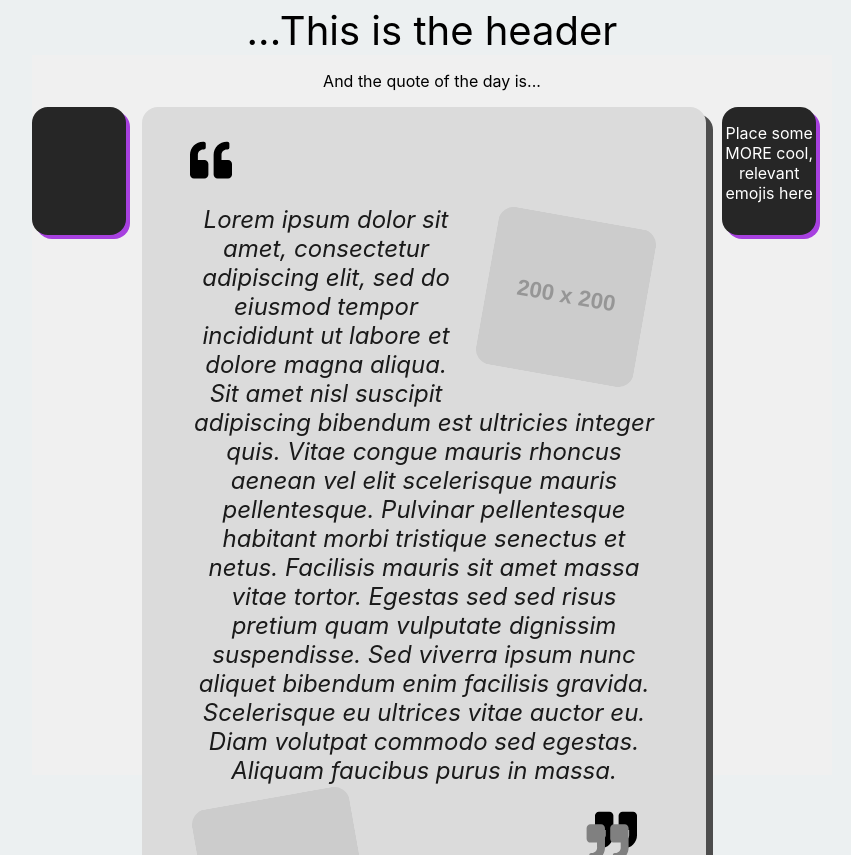
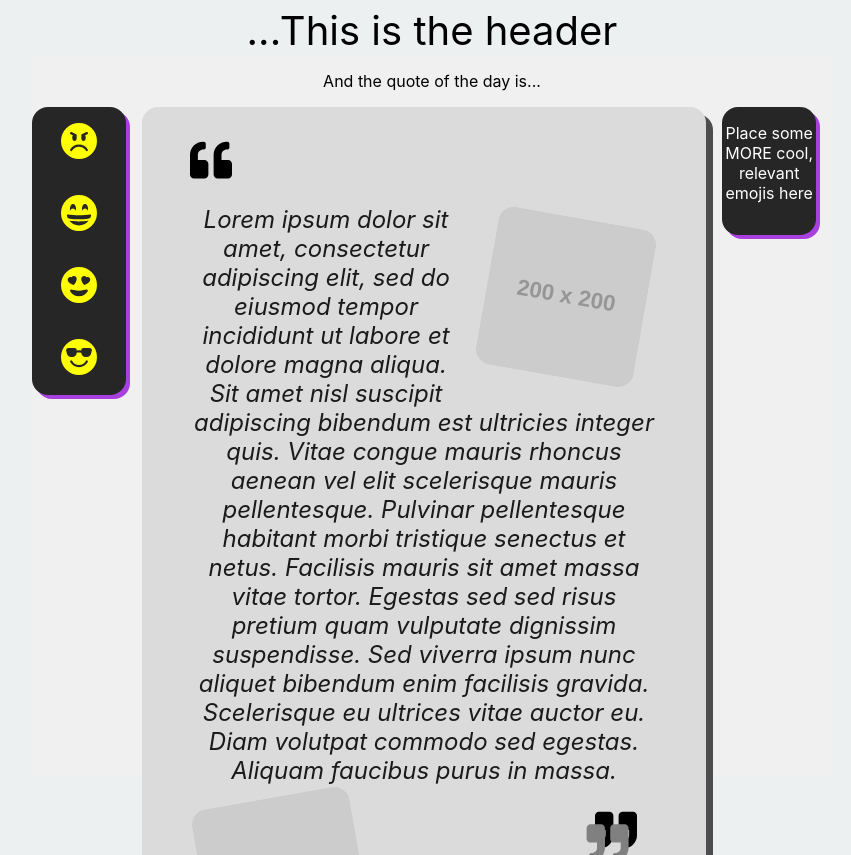
Before and after one commit to HalfMillennium/mnemo-app, a React (Create React App) app: page / in a window 1280 px wide. Shown: the whole page, without its empty margins (208-1059 px from the left). Built offline with nearby package versions, Linux system fonts and the light colour scheme.

Commit message:
Introduce EmojiIconService. Add example column of emojis to emoji-holder-left container

```diff
--- /dev/null
+++ b/src/core/utils/emoji_icon_service.ts
@@ -0,0 +1,39 @@
+import {
+  BsEmojiGrinFill,
+  BsEmojiAngryFill,
+  BsEmojiHeartEyesFill,
+  BsEmojiSunglassesFill,
+} from "react-icons/bs";
+
+export interface EmojiDetails {
+  type: string;
+  size: number; // pixels
+  color: string; // e.g. 'blue'
+}
+
+export class EmojiIconService {
+  type: string;
+  size: number;
+  color: string;
+
+  constructor(emojiDetails: EmojiDetails) {
+    this.type = emojiDetails.type;
+    this.size = emojiDetails.size;
+    this.color = emojiDetails.color;
+  }
+
+  get icon() {
+    if (this.type === "Grin") {
+      return BsEmojiGrinFill({ size: this.size, color: this.color });
+    }
+    if (this.type === "Angry") {
+      return BsEmojiAngryFill({ size: this.size, color: this.color });
+    }
+    if (this.type === "HeartEyes") {
+      return BsEmojiHeartEyesFill({ size: this.size, color: this.color });
+    }
+    if (this.type === "Sunglasses") {
+      return BsEmojiSunglassesFill({ size: this.size, color: this.color });
+    }
+  }
+}
--- /dev/null
+++ b/src/features/styles/shared/EmojiPanel.css
@@ -0,0 +1,10 @@
+.emoji-parent {
+    display: flex;
+    flex-direction: column;
+    height: fit-content;
+}
+
+.emoji-child {
+    flex: 2;
+    padding: 1rem;
+}
--- a/src/features/thoughts/QuoteCard.tsx
+++ b/src/features/thoughts/QuoteCard.tsx
@@ -1,12 +1,9 @@
 import React from 'react';
 import { FaQuoteLeft, FaQuoteRight } from "react-icons/fa";
 import '../styles/thoughts/QuoteCard.css';
+import { EmojiPanel } from '../../shared/EmojiPanel';
 
 const QUOTE_ICON_SIZE = 42;
-interface EmojiDetails {
-    title: string;
-    icon_name: string;
-}
 
 export default function QuoteCard(props: {quote: string}) {
     const {quote} = props;
@@ -15,9 +12,7 @@ export default function QuoteCard(props: {quote: string}) {
         <>
             <div className="presentation-group">
                 <div className="emoji-holder-left">
-                    <div className="emoji-icon">
-
-                    </div>
+                    <EmojiPanel/>
                 </div>
                 <div className="quote-container">
                     <div className="row qoute-left-container">
--- /dev/null
+++ b/src/shared/EmojiPanel.tsx
@@ -0,0 +1,29 @@
+import React from 'react';
+import { EmojiIconService, EmojiDetails } from '../core/utils/emoji_icon_service';
+import '../features/styles/shared/EmojiPanel.css';
+
+export function EmojiPanel() {
+    const emojiSize = 36;
+
+    const angryEmoji = new EmojiIconService({type: "Angry", size: 36, color: "yellow"});
+    const grinEmoji = new EmojiIconService({type: "Grin", size: 36, color: "yellow"});
+    const heartEyesEmoji = new EmojiIconService({type: "HeartEyes", size: 36, color: "yellow"});
+    const sunglassesEmoji = new EmojiIconService({type: "Sunglasses", size: 36, color: "yellow"});
+
+    return (
+        <div className="emoji-parent">
+            <div className="emoji-child">
+                {angryEmoji.icon }
+            </div>
+            <div className="emoji-child">
+                {grinEmoji.icon }
+            </div>
+            <div className="emoji-child">
+                {heartEyesEmoji.icon }
+            </div>
+            <div className="emoji-child">
+                {sunglassesEmoji.icon }
+            </div>
+        </div>
+    )
+}
```
